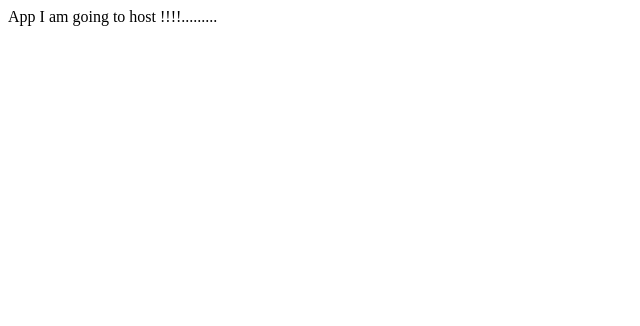
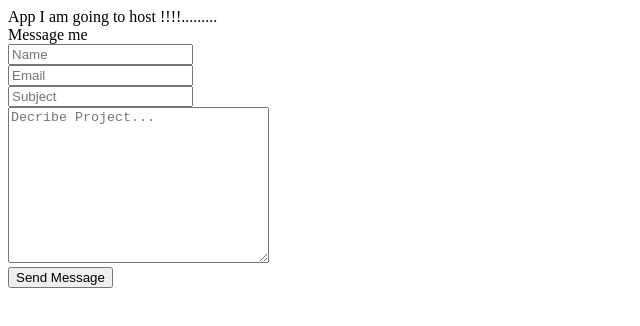
Before and after one commit to mkrahelski/class1, a plain HTML site: page index.html in a window 1280 px wide. Shown: the whole page, without its empty margins (0-640 px from the left). Drawn offline with Linux system fonts and the light colour scheme.

Commit message:
added netify tag to a div??

```diff
--- a/index.html
+++ b/index.html
@@ -9,5 +9,27 @@
 <body>
     <div>App I am going to host !!!!.........</div>
 
+
+    <div class="column right">
+        <div class="text">Message me</div>
+        <form action="POST" data-netlify="true">
+            <div class="fields">
+                <div class="field name">
+                    <input type="text" name="name" placeholder="Name" required>
+                </div>
+                <div class="field email">
+                    <input type="email" name="email" placeholder="Email" required>
+                </div>
+            </div>
+            <div class="field subject">
+                <input type="text" name="subject" placeholder="Subject" required>
+            </div>
+            <div class="field textarea">
+                <textarea id="" cols="30" rows="10" type="text" name="decription" placeholder="Decribe Project..."></textarea>
+            </div>
+            <div class="button">
+                <button type="submit">Send Message</button>
+            </div>
+
 </body>
 </html>
```
